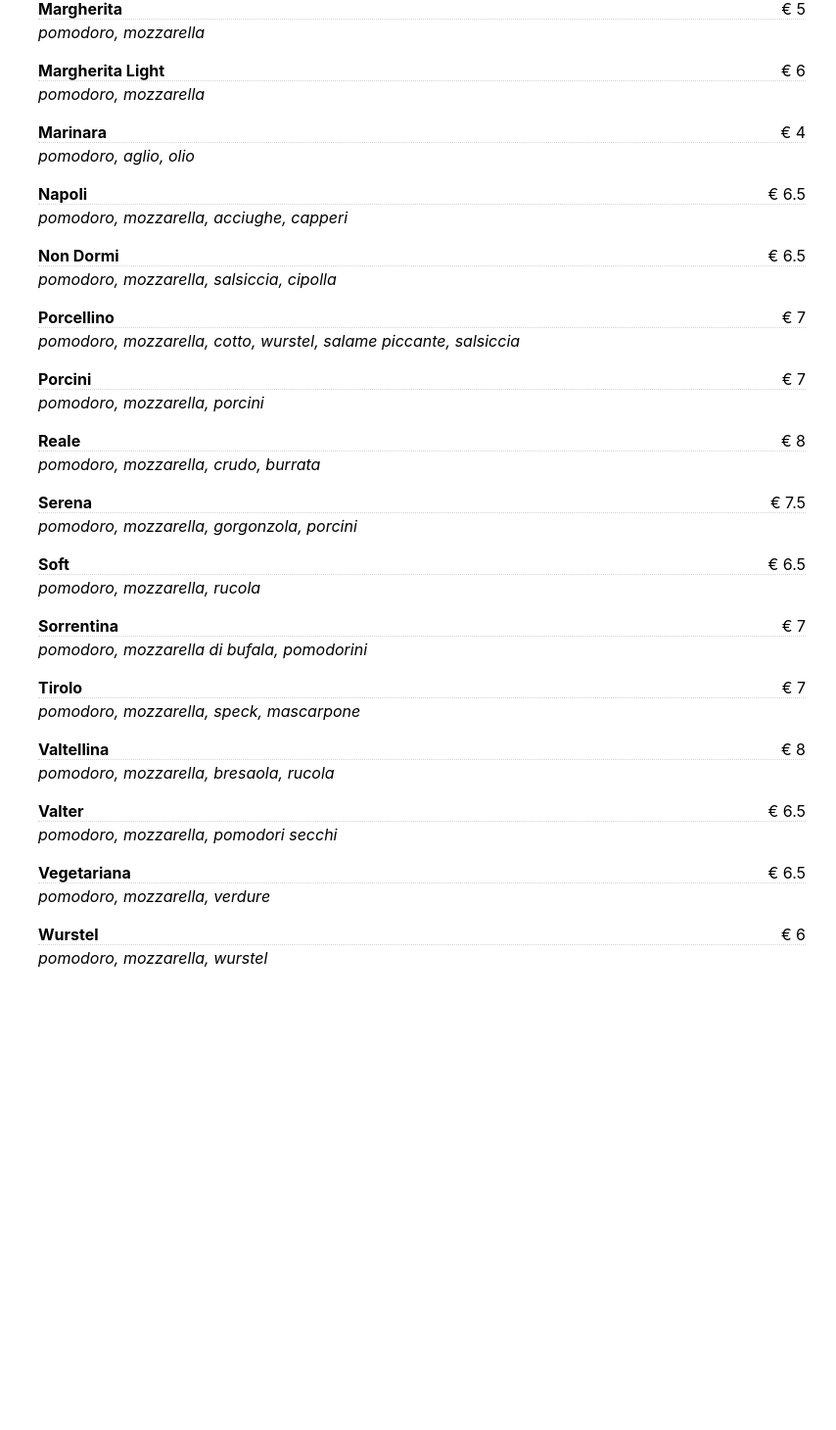
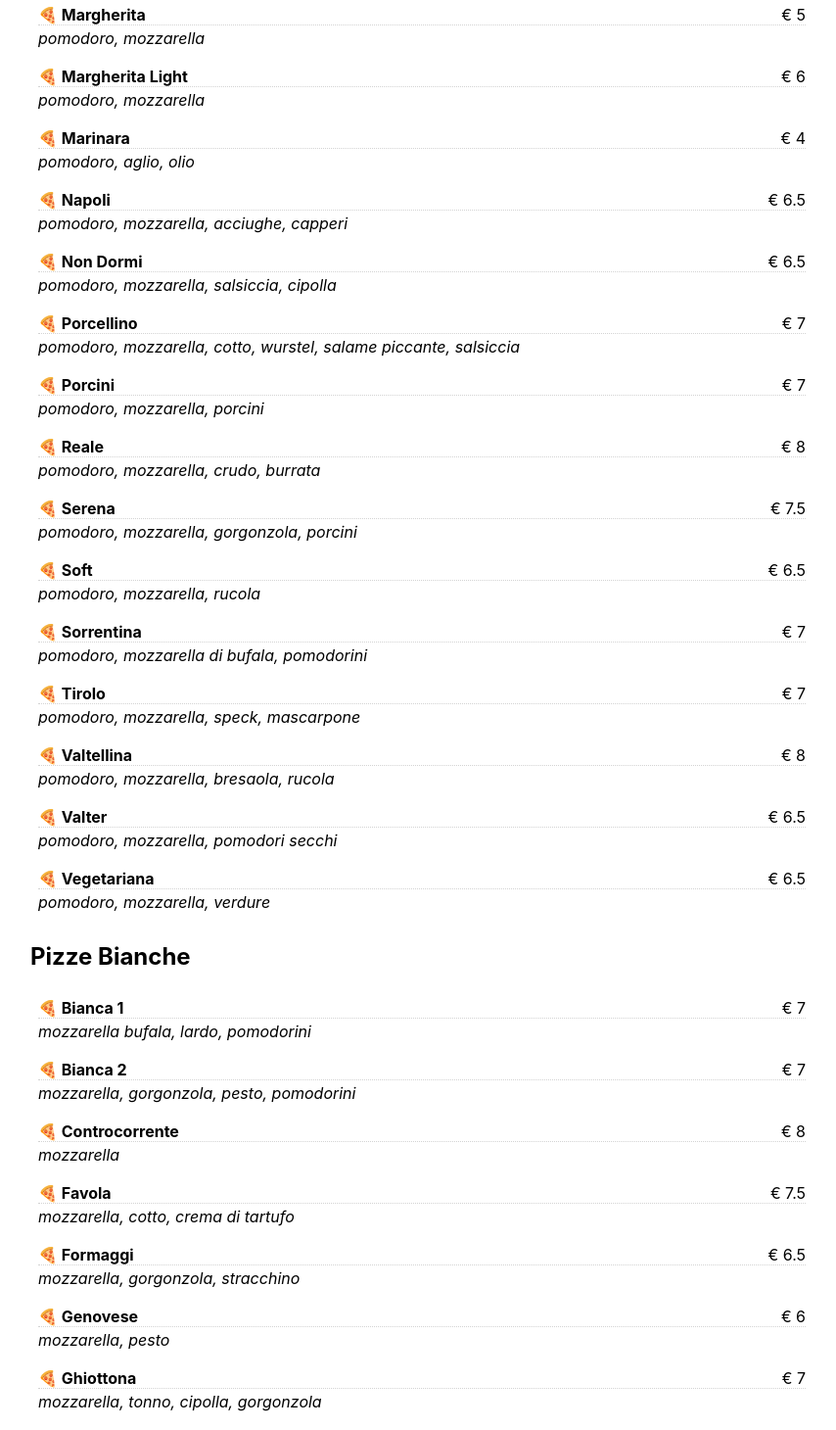
Before and after one commit to aplsup/laspartana, a Next.js app: page /menu in a window 1280 px wide. Shown: the part 1269-2729 px from the top of the page at 98% size, without its empty margins (209-1063 px from the left). Before the commit the page ends 2348 px from the top, so only its background shows below. Built offline with nearby package versions, Linux system fonts and the light colour scheme.

Commit message:
Menu additional entries

```diff
--- a/data/menu.ts
+++ b/data/menu.ts
@@ -9,9 +9,10 @@ export interface Pizza {
   tags?: Tag[]
 }
 
-enum Tag {
+export enum Tag {
   BIANCA = "bianca",
-  ROSSA = "rossa"
+  ROSSA = "rossa",
+  NUOVE = "nuove"
 }
 
 const menu: Menu = {
@@ -246,6 +247,120 @@ const menu: Menu = {
       name: "Reale",
       ingredients: ["pomodoro", "mozzarella", "crudo", "burrata"],
     },
+    {
+      name: "Bianca 1",
+      tags: [Tag.BIANCA],
+      ingredients: ["mozzarella bufala", "lardo", "pomodorini"],
+      price: 700,
+    },
+    {
+      name: "Bianca 2",
+      tags: [Tag.BIANCA],
+      ingredients: ["mozzarella", "gorgonzola", "pesto", "pomodorini"],
+      price: 700,
+    },
+    {
+      name: "Controcorrente",
+      tags: [Tag.BIANCA],
+      ingredients: ["mozzarella"],
+      price: 800,
+    },
+    {
+      name: "Genovese",
+      tags: [Tag.BIANCA],
+      ingredients: ["mozzarella", "pesto"],
+      price: 600,
+    },
+    {
+      name: "Ghiottona",
+      tags: [Tag.BIANCA],
+      ingredients: ["mozzarella", "tonno", "cipolla", "gorgonzola"],
+      price: 700,
+    },
+    {
+      name: "Gustosa",
+      tags: [Tag.BIANCA],
+      ingredients: ["mozzarella", "gamberetti", "mascarpone", "rucola"],
+      price: 800,
+    },
+    {
+      name: "Formaggi",
+      tags: [Tag.BIANCA],
+      ingredients: ["mozzarella", "gorgonzola", "stracchino"],
+      price: 650,
+    },
+    {
+      name: "Favola",
+      tags: [Tag.BIANCA],
+      ingredients: ["mozzarella", "cotto", "crema di tartufo"],
+      price: 750,
+    },
+    {
+      name: "Massi",
+      tags: [Tag.BIANCA],
+      ingredients: ["mozzarella", "stracchino", "pancetta"],
+      price: 650,
+    },
+    {
+      name: "Menta",
+      tags: [Tag.BIANCA],
+      ingredients: ["mozzarella", "stracchino", "cipolla", "pesto"],
+      price: 650,
+    },
+    {
+      name: "Primavera",
+      tags: [Tag.BIANCA],
+      ingredients: ["mozzarella", "fiori di zucca", "acciughe", "burrata"],
+      price: 800,
+    },
+    {
+      name: "Ruffiana",
+      tags: [Tag.BIANCA],
+      ingredients: ["mozzarella", "gorgonzola", "pere", "noci"],
+      price: 800,
+    },
+    {
+      name: "Spartana",
+      tags: [Tag.BIANCA],
+      ingredients: ["mozzarella", "stracchino", "mortadella"],
+      price: 650,
+    },
+    {
+      name: "Tiziana",
+      tags: [Tag.BIANCA],
+      ingredients: ["mozzarella", "crema di tartufo", "grana", "crema di aceto"],
+      price: 800,
+    },
+    {
+      name: "Viziata",
+      tags: [Tag.BIANCA],
+      ingredients: ["mozzarella", "crema di tartufo", "porcini"],
+      price: 800,
+    },
+    {
+      tags: [Tag.NUOVE],
+      price: 900,
+      name: "Lagotto",
+      ingredients: ["fior di latte", "mortadella tartufata", "pistacchio"]
+    },
+    {
+      tags: [Tag.NUOVE],
+      price: 900,
+      name: "Marco",
+      ingredients: ["fior di latte", "pomodoro", "olio agliato", "melanzane", "crudo", "grana", "basilico"]
+    },
+    {
+      tags: [Tag.NUOVE],
+      price: 700,
+      name: "Del Sud",
+      ingredients: ["fior di latte", "salsiccia", "friarielli"]
+    },
+    {
+      tags: [Tag.NUOVE],
+      price: 800,
+      name: "S.Michele 10",
+      ingredients: ["fior di latte", "pomodorini gialli", "nduja"]
+    }
   ]
 }
 
--- a/pages/menu/Menu.module.css
+++ b/pages/menu/Menu.module.css
@@ -6,6 +6,15 @@
     flex-direction: column;
     justify-content: center;
     align-items: stretch;
+}
+
+.container {
+    min-height: 100vh;
+    padding: 0 0.5rem;
+    display: flex;
+    flex-direction: column;
+    justify-content: center;
+    align-items: center;
 }
 
 /* Smartphones (portrait and landscape) ----------- */
--- a/pages/menu/index.tsx
+++ b/pages/menu/index.tsx
@@ -4,7 +4,7 @@ import { GetStaticProps, InferGetStaticPropsType } from 'next'
 import styles from './Menu.module.css'
 
 import Header from "../../components/Header";
-import menu, { Menu as IMenu, Pizza } from "../../data/menu";
+import menu, { Menu as IMenu, Pizza, Tag } from "../../data/menu";
 import Price from "../../components/Price";
 
 export const getStaticProps: GetStaticProps = async () => {
@@ -24,30 +24,56 @@ const alphabeticalSorter = (a: Pizza, b: Pizza) => {
   return 0;
 }
 
-function Menu({menu}: InferGetStaticPropsType<typeof getStaticProps>) {
-  return (
-      <div className={styles.main}>
-        <Header subtitle={"Menu"}/>
-        <div className={styles.menuContainer}>
-          {menu.pizze
-              .sort(alphabeticalSorter)
-              .map((pizza: Pizza) => {
+const PizzaComponent: React.FunctionComponent<{pizza: Pizza}> = ({pizza}) => {
   return <div key={pizza.name}
               className={styles.menuItem}>
     <div className={styles.menuItemRow}>
       <div className={styles.menuItemName}>
-                      {pizza.name}
+        🍕 {pizza.name}
       </div>
       <div className={styles.menuItemPrice}>
-                      <Price price={pizza.price} />
+        <Price price={pizza.price}/>
       </div>
     </div>
     {pizza.ingredients && pizza.ingredients.length > 0 &&
     <div className={styles.menuItemIngredients}>
       {pizza.ingredients.join(", ")}
     </div>}
+  </div>;
+}
+
+function Menu({menu}: InferGetStaticPropsType<typeof getStaticProps>) {
+  return (
+      <div className={styles.container}>
+        <Header subtitle={"Menu"}/>
+        <div className={styles.main}>
+          <section>
+            <h1>Pizze Rosse</h1>
+            <div className={styles.menuContainer}>
+              {menu.pizze
+                  .filter((pizza: Pizza) => pizza.tags?.includes(Tag.ROSSA))
+                  .sort(alphabeticalSorter)
+                  .map((pizza: Pizza) => <PizzaComponent pizza={pizza}/>)}
             </div>
-              })}
+          </section>
+          <section>
+            <h1>Pizze Bianche</h1>
+            <div className={styles.menuContainer}>
+              {menu.pizze
+                  .filter((pizza: Pizza) => pizza.tags?.includes(Tag.BIANCA))
+                  .sort(alphabeticalSorter)
+                  .map((pizza: Pizza) => <PizzaComponent pizza={pizza}/>)}
+            </div>
+          </section>
+          <section>
+            <h1>Pizze New</h1>
+            <div className={styles.menuContainer}>
+              {menu.pizze
+                  .filter((pizza: Pizza) => pizza.tags?.includes(Tag.NUOVE))
+                  .sort(alphabeticalSorter)
+                  .map((pizza: Pizza) => <PizzaComponent pizza={pizza}/>)}
+            </div>
+          </section>
         </div>
       </div>
   )
```
Lines whose indentation alone changed are shown as unchanged.
